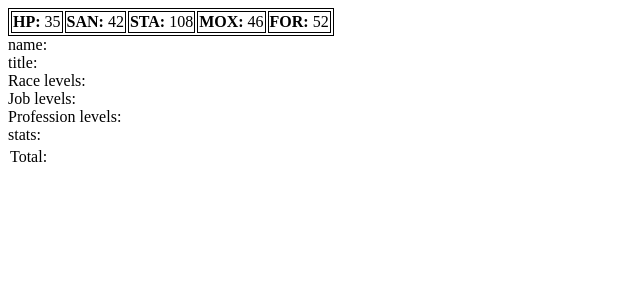
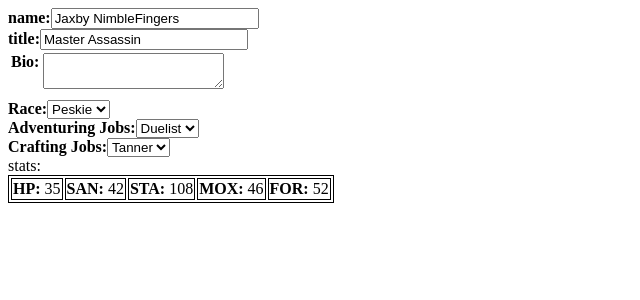
Before and after one commit to bscavan/GenericaOfflineUtils, an Angular app: page / in a window 1280 px wide. Shown: the top 300 px of the page, without its empty margins (0-640 px from the left). Built offline with nearby package versions, Linux system fonts and the light colour scheme.

Commit message:
Putting significant work into the front-end so a character can be user-generated.

```diff
--- a/src/app/adventuring-jobs/adventuring-jobs.ts
+++ b/src/app/adventuring-jobs/adventuring-jobs.ts
@@ -1,9 +1,9 @@
 import { Duelist } from "./duelist";
 
 export class AdventuringJobs {
-	public readonly ALL_ADVENTURING_JOBS = this.compileRaces();
+	private static adventuringJobs = null;
 
-	compileRaces() {
+	static compileRaces() {
 		let allAdventuringJobs = [];
 		allAdventuringJobs.push(Duelist.getDuelistJob());
 		// TODO: Add more races to this list automatically...
@@ -12,7 +12,11 @@ export class AdventuringJobs {
 	}
 
 	// Use this to iterate over all the adventuring job options offered in the front-end
-	public getAllAdventuringJobs() {
-		return this.ALL_ADVENTURING_JOBS;
+	public static getAllAdventuringJobs() {
+		if(this.adventuringJobs == null) {
+			this.adventuringJobs = this.compileRaces();
+		}
+
+		return this.adventuringJobs;
 	}
 }
--- a/src/app/app.module.ts
+++ b/src/app/app.module.ts
@@ -1,6 +1,6 @@
 import { BrowserModule } from '@angular/platform-browser';
 import { NgModule } from '@angular/core';
-
+import { FormsModule } from '@angular/forms';
 
 import { AppComponent } from './app.component';
 import { CharacterPageComponent } from './character-page/character-page.component';
@@ -14,7 +14,8 @@ import { AttributeBarComponent } from './character-page/attribute-bar/attribute-
     AttributeBarComponent
   ],
   imports: [
-    BrowserModule
+	BrowserModule,
+	FormsModule
   ],
   providers: [],
   bootstrap: [AppComponent]
--- a/src/app/character-page/character-page.component.css
+++ b/src/app/character-page/character-page.component.css
@@ -0,0 +1,46 @@
+.text-area {
+	height: 15px;
+}
+
+.tooltip {
+	position: relative;
+	display: inline-block;
+}
+
+.tooltip-right {
+    top: -5px;
+    left: 125%;
+}
+
+.tooltip .tooltiptext {
+	visibility: hidden;
+	width: 120px;
+	background-color: #555;
+	color: #fff;
+	text-align: center;
+	border-radius: 6px;
+	padding: 5px 0;
+	position: absolute;
+	z-index: 1;
+	bottom: 125%;
+	left: 50%;
+	margin-left: -60px;
+	opacity: 0;
+	transition: opacity 0.3s;
+}
+
+.tooltip .tooltiptext::after {
+	content: "";
+	position: absolute;
+	top: 100%;
+	left: 50%;
+	margin-left: -5px;
+	border-width: 5px;
+	border-style: solid;
+	border-color: #555 transparent transparent transparent;
+}
+
+.tooltip:hover .tooltiptext {
+	visibility: visible;
+	opacity: 1;
+}
--- a/src/app/character-page/character-page.component.html
+++ b/src/app/character-page/character-page.component.html
@@ -1,17 +1,60 @@
+<!-- TODO: Align these text boxes! -->
+<div>
+	<b>name:</b>
+	<input style="width: 200px" type="text"
+	[(ngModel)]="this.characterFocus.name"/>
+</div>
+<div>
+	<b>title:</b>
+	<input style="width: 200px" type="text"
+	[(ngModel)]="this.characterFocus.title"/>
+</div>
+
+<div class="tooltip">
+	<span class="tooltiptext tooltip">Write your character's bio here!</span>
+	<table style="vertical-align: top">
+		<td>
+			<b>Bio:</b>
+		</td>
+		<td>
+			<!-- TODO: Wire this up to an actual variable in the character. -->
+			<textarea></textarea>
+		</td>
+	</table>
+</div>
+
+<div>
+	<b>Race:</b>
+	<select>
+		<option *ngFor="let x of this.allRacialJobs">{{x.name}}</option>
+	</select>
+</div>
+<!-- TODO: Add additonal "job slots" for special cases based off properties to be later
+		added into RacialJob. Jobs like Toy Golem and Manabeast allow for a second racial job,
+		whereas half-breed is a non-statted "job" that gives two additional slots.
+		Also link the number of generated Adventuring and Crafting Job selection dropdowns
+		to the values the primary race allows for.
+
+	TODO: Add support for setting the levels the character has in each of these jobs.
+-->
+
+<div>
+	<b>Adventuring Jobs:</b>
+	<select>
+		<option *ngFor="let x of this.allAdventuringJobs">{{x.name}}</option>
+	</select>
+</div>
+
+<div>
+	<b>Crafting Jobs:</b>
+	<select>
+		<option *ngFor="let x of this.allCraftingJobs">{{x.name}}</option>
+	</select>
+</div>
+
+stats:
 <app-attribute-bar [characterFocus]="characterFocus"></app-attribute-bar>
 
-<div>name:</div>
-<div>title:</div>
-<div>Race levels:</div>
-<div>Job levels:</div>
-<div>Profession levels:</div>
-
-stats:
-<!-- Stats go in this table... -->
-<table>
-	<tr *ngIf="expanded"></tr>
-	<tr>Total:</tr>
-</table>
 <!-- TODO:
 		Add a button for expanding and collapsing the stats sections.
 -->
--- a/src/app/character-page/character-page.component.ts
+++ b/src/app/character-page/character-page.component.ts
@@ -1,5 +1,8 @@
 import { Component, OnInit, Input } from '@angular/core';
 import { Character } from '../character/character';
+import { Races } from '../racial-jobs/races';
+import { AdventuringJobs } from '../adventuring-jobs/adventuring-jobs';
+import { Professions } from '../crafting-jobs/professions';
 
 
 @Component({
@@ -10,11 +13,19 @@ import { Character } from '../character/character';
 export class CharacterPageComponent implements OnInit {
 
 	@Input() characterFocus: Character;
+	allRacialJobs = Races.getAllRaces();
+	allAdventuringJobs = AdventuringJobs.getAllAdventuringJobs();
+	allCraftingJobs = Professions.getAllCraftingJobs();
 	expanded: boolean = true;
 
 	constructor() {
 	}
 
 	ngOnInit() {
+		/*
+		this.allRacialJobs = Races.getAllRaces();
+		this.allAdventuringJobs = AdventuringJobs.getAllAdventuringJobs();
+		this.allCraftingJobs = Professions.getAllCraftingJobs();
+		*/
 	}
 }
--- a/src/app/character/character.ts
+++ b/src/app/character/character.ts
@@ -11,8 +11,8 @@ export class Character {
 	// TODO: Write support for banking jobs!
 	// TODO: Write unit-tests for this.
 	// TODO: getter and setter methods for name and title
-	protected name: string;
-	protected title: string;
+	public name: string;
+	public title: string;
 	protected racialJobLevels: Map<RacialJob, number>;
 	protected adventuringJobLevels: Map<AdventuringJob, number>;
 	protected craftingJobLevels: Map<CraftingJob, number>;
--- a/src/app/crafting-jobs/professions.ts
+++ b/src/app/crafting-jobs/professions.ts
@@ -1,9 +1,9 @@
 import { Tanner } from "./tanner";
 
 export class Professions {
-	public readonly ALL_CRAFTING_JOBS = this.compileRaces();
+	private static craftingJobs = null;
 
-	compileRaces() {
+	static compileRaces() {
 		let allCraftingJobs = [];
 		allCraftingJobs.push(Tanner.getTannerJob());
 		// TODO: Add more crafting jobs to this list automatically...
@@ -12,7 +12,11 @@ export class Professions {
 	}
 
 	// Use this to iterate over all the crafting job options offered in the front-end
-	public getAllCraftingJobs() {
-		return this.ALL_CRAFTING_JOBS;
+	public static getAllCraftingJobs() {
+		if(this.craftingJobs == null) {
+			this.craftingJobs = this.compileRaces();
+		}
+
+		return this.craftingJobs;
 	}
 }
--- a/src/app/racial-jobs/races.ts
+++ b/src/app/racial-jobs/races.ts
@@ -1,9 +1,9 @@
 import { Peskie } from "./peskie";
 
 export class Races {
-	public readonly ALL_RACES = this.compileRaces();
+	private static allRaces = null;
 
-	compileRaces() {
+	private static compileRaces() {
 		let allRaces = [];
 		allRaces.push(Peskie.getPeskieRace());
 		// TODO: Add more races to this list automatically...
@@ -12,7 +12,11 @@ export class Races {
 	}
 
 	// Use this to iterate over all the racial job options offered in the front-end
-	public getAllRaces() {
-		return this.ALL_RACES;
+	public static getAllRaces() {
+		if(this.allRaces == null) {
+			this.allRaces = this.compileRaces();
+		}
+
+		return this.allRaces;
 	}
 }
```
